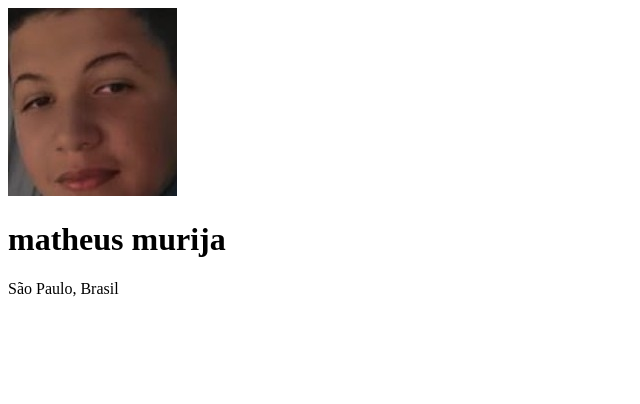
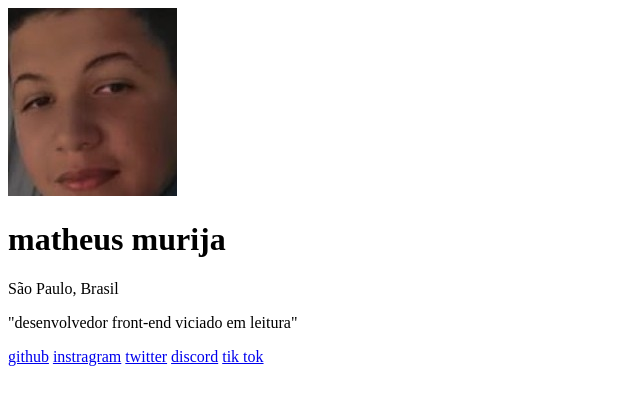
Before and after one commit to teteu2024/meus-links, a plain HTML site: page index.html in a window 1280 px wide. Shown: the whole page, without its empty margins (0-640 px from the left). Drawn offline with Linux system fonts and the light colour scheme.

Commit message:
termino do desenvolvimento do html

```diff
--- a/index.html
+++ b/index.html
@@ -10,6 +10,14 @@
         <img src="./matheus murija 88x88.jpg" alt="imagem do criado da pagina de link,matheus murija">
          <h1>matheus murija</h1>
          <p>São Paulo, Brasil</p>
+
+         <p>"desenvolvedor front-end viciado em leitura"</p>
+
+         <a href="https://github.com/teteu2024/meus-links">github</a>
+         <a href="https://www.instagram.com/_zteteux_/">instragram</a>
+         <a href="https://twitter.com/Zteteux__">twitter</a>
+         <a href="https://discord.com/channels/@me">discord</a>
+         <a href="https://www.tiktok.com/@ttezteteu">tik tok</a>
     </div>
 </body>
 </html>
```
